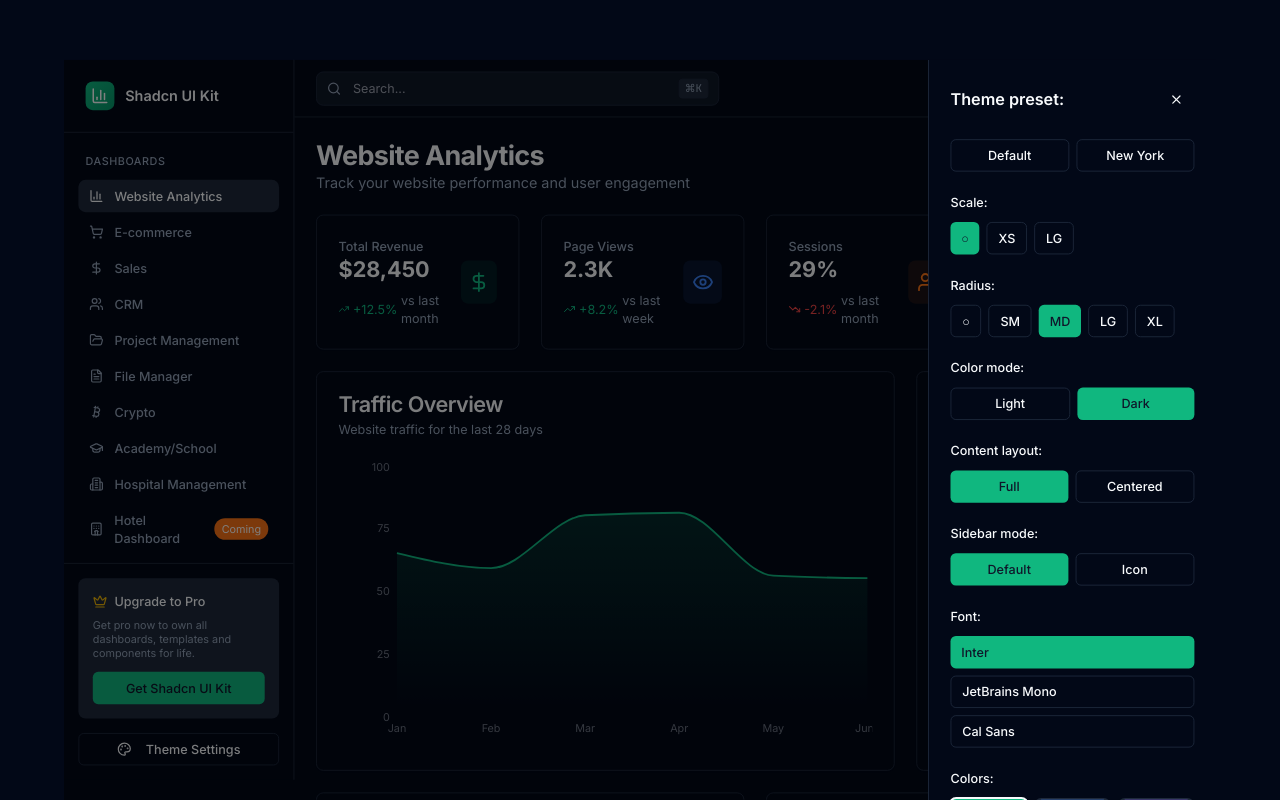
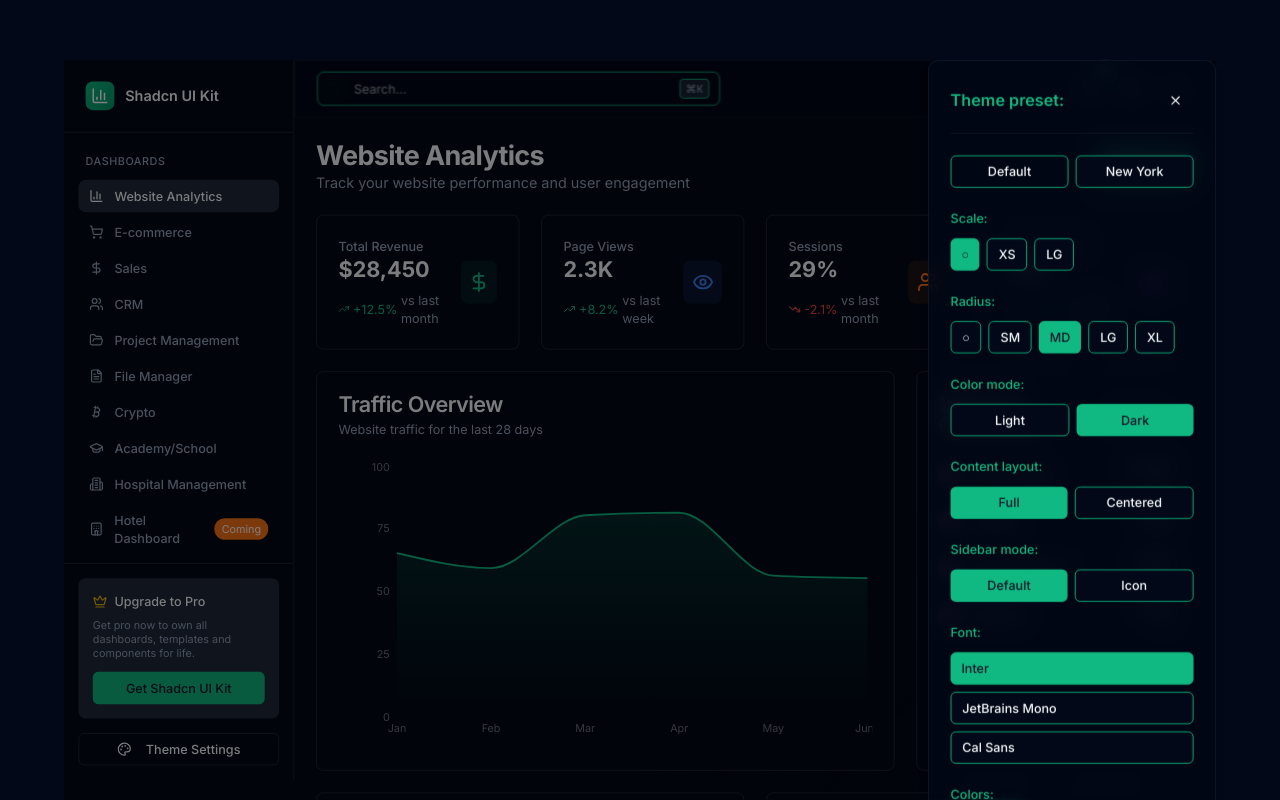
Before and after one commit to abhijitgayen/new-dashboard-ui, a React (Vite) app: page / in a window 1280 px wide. Both pictures are taken after a click on the button "Theme Settings". Shown: the top 800 px of the page. Built offline with nearby package versions, Linux system fonts and the light colour scheme.

Commit message:
Refactor: Apply accent color and improve UI
Apply the accent color to various UI elements and enhance the overall design for a more modern and attractive appearance.

```diff
--- a/src/components/dashboard/ThemePanel.tsx
+++ b/src/components/dashboard/ThemePanel.tsx
@@ -27,12 +27,12 @@ const ThemePanel: React.FC<ThemePanelProps> = ({ isOpen, onClose }) => {
 
   return (
     <div className="fixed inset-0 bg-black/50 z-50 flex items-center justify-end">
-      <div className="w-80 h-full bg-background border-l border-border overflow-y-auto">
+      <div className="w-80 h-full glass-effect border-l border-border/50 overflow-y-auto modern-card">
         <div className="p-6">
-          {/* Header */}
-          <div className="flex items-center justify-between mb-6">
-            <h2 className="text-lg font-semibold">Theme preset:</h2>
-            <Button variant="ghost" size="icon" onClick={onClose}>
+          {/* Header with accent styling */}
+          <div className="flex items-center justify-between mb-6 pb-4 border-b border-border/50">
+            <h2 className="text-lg font-semibold accent-text">Theme preset:</h2>
+            <Button variant="ghost" size="icon" onClick={onClose} className="hover-accent">
               <X className="w-4 h-4" />
             </Button>
           </div>
@@ -44,11 +44,20 @@ const ThemePanel: React.FC<ThemePanelProps> = ({ isOpen, onClose }) => {
                 variant={settings.colorMode === 'light' ? 'default' : 'outline'}
                 size="sm"
                 onClick={() => updateSettings({ colorMode: 'light' as ColorMode })}
-                className="flex-1"
+                className="flex-1 modern-button"
+                style={{
+                  backgroundColor: settings.colorMode === 'light' ? 'var(--accent-color)' : undefined,
+                  borderColor: 'var(--accent-color)'
+                } as React.CSSProperties}
               >
                 Default
               </Button>
-              <Button variant="outline" size="sm" className="flex-1">
+              <Button
+                variant="outline"
+                size="sm"
+                className="flex-1 hover-accent"
+                style={{ borderColor: 'var(--accent-color)' } as React.CSSProperties}
+              >
                 New York
               </Button>
             </div>
@@ -56,7 +65,7 @@ const ThemePanel: React.FC<ThemePanelProps> = ({ isOpen, onClose }) => {
 
           {/* Scale */}
           <div className="mb-6">
-            <Label className="text-sm font-medium mb-3 block">Scale:</Label>
+            <Label className="text-sm font-medium mb-3 block accent-text">Scale:</Label>
             <div className="flex gap-2">
               {[
                 { label: '○', value: 'sm' as Scale },
@@ -68,7 +77,11 @@ const ThemePanel: React.FC<ThemePanelProps> = ({ isOpen, onClose }) => {
                   variant={settings.scale === scale.value ? 'default' : 'outline'}
                   size="sm"
                   onClick={() => updateSettings({ scale: scale.value })}
-                  className="px-3"
+                  className="px-3 hover-accent"
+                  style={{
+                    backgroundColor: settings.scale === scale.value ? 'var(--accent-color)' : undefined,
+                    borderColor: 'var(--accent-color)'
+                  } as React.CSSProperties}
                 >
                   {scale.label}
                 </Button>
@@ -78,7 +91,7 @@ const ThemePanel: React.FC<ThemePanelProps> = ({ isOpen, onClose }) => {
 
           {/* Radius */}
           <div className="mb-6">
-            <Label className="text-sm font-medium mb-3 block">Radius:</Label>
+            <Label className="text-sm font-medium mb-3 block accent-text">Radius:</Label>
             <div className="flex gap-2">
               {[
                 { label: '○', value: 'none' as Radius },
@@ -92,7 +105,11 @@ const ThemePanel: React.FC<ThemePanelProps> = ({ isOpen, onClose }) => {
                   variant={settings.radius === radius.value ? 'default' : 'outline'}
                   size="sm"
                   onClick={() => updateSettings({ radius: radius.value })}
-                  className="px-3"
+                  className="px-3 hover-accent"
+                  style={{
+                    backgroundColor: settings.radius === radius.value ? 'var(--accent-color)' : undefined,
+                    borderColor: 'var(--accent-color)'
+                  } as React.CSSProperties}
                 >
                   {radius.label}
                 </Button>
@@ -102,13 +119,17 @@ const ThemePanel: React.FC<ThemePanelProps> = ({ isOpen, onClose }) => {
 
           {/* Color Mode */}
           <div className="mb-6">
-            <Label className="text-sm font-medium mb-3 block">Color mode:</Label>
+            <Label className="text-sm font-medium mb-3 block accent-text">Color mode:</Label>
             <div className="flex gap-2">
               <Button
                 variant={settings.colorMode === 'light' ? 'default' : 'outline'}
                 size="sm"
                 onClick={() => updateSettings({ colorMode: 'light' as ColorMode })}
-                className="flex-1"
+                className="flex-1 hover-accent"
+                style={{
+                  backgroundColor: settings.colorMode === 'light' ? 'var(--accent-color)' : undefined,
+                  borderColor: 'var(--accent-color)'
+                } as React.CSSProperties}
               >
                 Light
               </Button>
@@ -116,7 +137,11 @@ const ThemePanel: React.FC<ThemePanelProps> = ({ isOpen, onClose }) => {
                 variant={settings.colorMode === 'dark' ? 'default' : 'outline'}
                 size="sm"
                 onClick={() => updateSettings({ colorMode: 'dark' as ColorMode })}
-                className="flex-1"
+                className="flex-1 hover-accent"
+                style={{
+                  backgroundColor: settings.colorMode === 'dark' ? 'var(--accent-color)' : undefined,
+                  borderColor: 'var(--accent-color)'
+                } as React.CSSProperties}
               >
                 Dark
               </Button>
@@ -125,13 +150,17 @@ const ThemePanel: React.FC<ThemePanelProps> = ({ isOpen, onClose }) => {
 
           {/* Content Layout */}
           <div className="mb-6">
-            <Label className="text-sm font-medium mb-3 block">Content layout:</Label>
+            <Label className="text-sm font-medium mb-3 block accent-text">Content layout:</Label>
             <div className="flex gap-2">
               <Button
                 variant={settings.contentLayout === 'full' ? 'default' : 'outline'}
                 size="sm"
                 onClick={() => updateSettings({ contentLayout: 'full' as ContentLayout })}
-                className="flex-1"
+                className="flex-1 hover-accent"
+                style={{
+                  backgroundColor: settings.contentLayout === 'full' ? 'var(--accent-color)' : undefined,
+                  borderColor: 'var(--accent-color)'
+                } as React.CSSProperties}
               >
                 Full
               </Button>
@@ -139,7 +168,11 @@ const ThemePanel: React.FC<ThemePanelProps> = ({ isOpen, onClose }) => {
                 variant={settings.contentLayout === 'centered' ? 'default' : 'outline'}
                 size="sm"
                 onClick={() => updateSettings({ contentLayout: 'centered' as ContentLayout })}
-                className="flex-1"
+                className="flex-1 hover-accent"
+                style={{
+                  backgroundColor: settings.contentLayout === 'centered' ? 'var(--accent-color)' : undefined,
+                  borderColor: 'var(--accent-color)'
+                } as React.CSSProperties}
               >
                 Centered
               </Button>
@@ -148,13 +181,17 @@ const ThemePanel: React.FC<ThemePanelProps> = ({ isOpen, onClose }) => {
 
           {/* Sidebar Mode */}
           <div className="mb-6">
-            <Label className="text-sm font-medium mb-3 block">Sidebar mode:</Label>
+            <Label className="text-sm font-medium mb-3 block accent-text">Sidebar mode:</Label>
             <div className="flex gap-2">
               <Button
                 variant={settings.sidebarMode === 'default' ? 'default' : 'outline'}
                 size="sm"
                 onClick={() => updateSettings({ sidebarMode: 'default' as SidebarMode })}
-                className="flex-1"
+                className="flex-1 hover-accent"
+                style={{
+                  backgroundColor: settings.sidebarMode === 'default' ? 'var(--accent-color)' : undefined,
+                  borderColor: 'var(--accent-color)'
+                } as React.CSSProperties}
               >
                 Default
               </Button>
@@ -162,7 +199,11 @@ const ThemePanel: React.FC<ThemePanelProps> = ({ isOpen, onClose }) => {
                 variant={settings.sidebarMode === 'icon' ? 'default' : 'outline'}
                 size="sm"
                 onClick={() => updateSettings({ sidebarMode: 'icon' as SidebarMode })}
-                className="flex-1"
+                className="flex-1 hover-accent"
+                style={{
+                  backgroundColor: settings.sidebarMode === 'icon' ? 'var(--accent-color)' : undefined,
+                  borderColor: 'var(--accent-color)'
+                } as React.CSSProperties}
               >
                 Icon
               </Button>
@@ -171,7 +212,7 @@ const ThemePanel: React.FC<ThemePanelProps> = ({ isOpen, onClose }) => {
 
           {/* Font Family */}
           <div className="mb-6">
-            <Label className="text-sm font-medium mb-3 block">Font:</Label>
+            <Label className="text-sm font-medium mb-3 block accent-text">Font:</Label>
             <div className="space-y-2">
               {[
                 { label: 'Inter', value: 'sans' as FontFamily },
@@ -183,7 +224,11 @@ const ThemePanel: React.FC<ThemePanelProps> = ({ isOpen, onClose }) => {
                   variant={settings.fontFamily === font.value ? 'default' : 'outline'}
                   size="sm"
                   onClick={() => updateSettings({ fontFamily: font.value })}
-                  className="w-full justify-start"
+                  className="w-full justify-start hover-accent"
+                  style={{
+                    backgroundColor: settings.fontFamily === font.value ? 'var(--accent-color)' : undefined,
+                    borderColor: 'var(--accent-color)'
+                  } as React.CSSProperties}
                 >
                   {font.label}
                 </Button>
@@ -191,18 +236,18 @@ const ThemePanel: React.FC<ThemePanelProps> = ({ isOpen, onClose }) => {
             </div>
           </div>
 
-          {/* Color Palette */}
+          {/* Color Palette with enhanced styling */}
           <div className="mb-6">
-            <Label className="text-sm font-medium mb-3 block">Colors:</Label>
+            <Label className="text-sm font-medium mb-3 block accent-text">Colors:</Label>
             <div className="grid grid-cols-3 gap-2">
               {colorOptions.map((color) => (
                 <button
                   key={color.value}
                   onClick={() => updateSettings({ accentColor: color.value })}
-                  className={`w-full h-10 rounded-lg border-2 transition-all ${
+                  className={`w-full h-10 rounded-lg border-2 transition-all duration-300 hover:scale-110 hover:shadow-lg ${
                     settings.accentColor === color.value
-                      ? 'border-foreground scale-105'
-                      : 'border-border hover:border-muted-foreground'
+                      ? 'border-foreground scale-105 accent-glow'
+                      : 'border-border/50 hover:border-muted-foreground'
                   }`}
                   style={{ backgroundColor: color.value }}
                   title={color.name}
@@ -211,30 +256,41 @@ const ThemePanel: React.FC<ThemePanelProps> = ({ isOpen, onClose }) => {
             </div>
           </div>
 
-          {/* Action Buttons */}
+          {/* Action Buttons with modern styling */}
           <div className="space-y-2">
-            <Button variant="outline" className="w-full" onClick={resetToDefault}>
+            <Button
+              variant="outline"
+              className="w-full hover-accent"
+              onClick={resetToDefault}
+              style={{ borderColor: 'var(--accent-color)' } as React.CSSProperties}
+            >
               Reset to Default
             </Button>
-            <Button className="w-full">
+            <Button
+              className="w-full modern-button"
+              style={{ backgroundColor: 'var(--accent-color)' } as React.CSSProperties}
+            >
               <Download className="w-4 h-4 mr-2" />
               Download
             </Button>
           </div>
 
-          {/* Status Cards */}
+          {/* Status Cards with accent styling */}
           <div className="mt-6 space-y-3">
             {[
-              { label: 'New Tickets', value: '40', color: 'bg-emerald-500' },
-              { label: 'Open Tickets', value: '25', color: 'bg-orange-500' },
-              { label: 'Response Time', value: '1 Day', color: 'bg-blue-500' }
-            ].map((item) => (
-              <Card key={item.label} className="p-3">
+              { label: 'New Tickets', value: '40', color: 'var(--accent-color)' },
+              { label: 'Open Tickets', value: '25', color: '#f59e0b' },
+              { label: 'Response Time', value: '1 Day', color: '#3b82f6' }
+            ].map((item, index) => (
+              <Card key={item.label} className="p-3 modern-card hover-accent">
                 <div className="flex items-center gap-3">
-                  <div className={`w-3 h-3 rounded-full ${item.color}`} />
+                  <div
+                    className="w-3 h-3 rounded-full"
+                    style={{ backgroundColor: index === 0 ? item.color : item.color }}
+                  />
                   <div className="flex-1">
                     <div className="text-sm text-muted-foreground">{item.label}</div>
-                    <div className="font-semibold">{item.value}</div>
+                    <div className="font-semibold accent-text">{item.value}</div>
                   </div>
                 </div>
               </Card>
--- a/src/index.css
+++ b/src/index.css
@@ -95,7 +95,7 @@
     font-family: var(--font-family, 'Inter, system-ui, sans-serif');
   }
 
-  /* Custom scrollbar */
+  /* Custom scrollbar with accent color */
   ::-webkit-scrollbar {
     width: 6px;
   }
@@ -105,11 +105,55 @@
   }
 
   ::-webkit-scrollbar-thumb {
-    @apply bg-muted-foreground/30 rounded-full;
+    background-color: var(--accent-color);
+    @apply rounded-full opacity-60;
   }
 
   ::-webkit-scrollbar-thumb:hover {
-    @apply bg-muted-foreground/50;
+    background-color: var(--accent-color);
+    @apply opacity-80;
+  }
+}
+
+/* Modern accent utilities */
+@layer utilities {
+  .accent-text {
+    color: var(--accent-color);
+  }
+
+  .accent-bg {
+    background-color: var(--accent-color);
+  }
+
+  .accent-border {
+    border-color: var(--accent-color);
+  }
+
+  .accent-glow {
+    box-shadow: 0 0 20px var(--accent-color);
+  }
+
+  .accent-gradient {
+    background: linear-gradient(135deg, var(--accent-color), rgba(var(--accent-color-rgb), 0.6));
+  }
+
+  .modern-card {
+    @apply bg-card/50 backdrop-blur-sm border border-border/50 rounded-xl shadow-lg hover:shadow-xl transition-all duration-300;
+    border-left: 3px solid var(--accent-color);
+  }
+
+  .modern-button {
+    @apply relative overflow-hidden transition-all duration-300 hover:shadow-lg;
+    background: linear-gradient(135deg, var(--accent-color), rgba(var(--accent-color-rgb), 0.8));
+  }
+
+  .modern-input {
+    @apply border-border/50 focus:border-opacity-100 transition-all duration-300;
+    border-color: var(--accent-color);
+  }
+
+  .accent-pulse {
+    animation: accent-pulse 2s infinite;
   }
 }
 
@@ -119,8 +163,32 @@
   100% { background-position: calc(200px + 100%) 0; }
 }
 
+@keyframes accent-pulse {
+  0%, 100% {
+    box-shadow: 0 0 0 0 var(--accent-color);
+  }
+  50% {
+    box-shadow: 0 0 0 10px transparent;
+  }
+}
+
 .animate-shimmer {
   background: linear-gradient(90deg, transparent, rgba(255,255,255,0.1), transparent);
   background-size: 200px 100%;
   animation: shimmer 1.5s infinite;
 }
+
+/* Modern glass effect */
+.glass-effect {
+  @apply bg-background/80 backdrop-blur-md border border-border/50;
+}
+
+/* Accent hover effects */
+.hover-accent {
+  @apply transition-all duration-300 hover:scale-105;
+}
+
+.hover-accent:hover {
+  color: var(--accent-color);
+  box-shadow: 0 4px 20px rgba(var(--accent-color-rgb), 0.3);
+}
--- a/src/pages/Index.tsx
+++ b/src/pages/Index.tsx
@@ -21,38 +21,45 @@ const DashboardContent = () => {
 
       {/* Main Content */}
       <div className="flex-1 flex flex-col">
-        {/* Header */}
-        <header className="h-16 border-b border-border flex items-center justify-between px-6">
-          <div className="flex items-center flex-1 max-w-md">
+        {/* Header with modern styling */}
+        <header className="h-16 glass-effect border-b border-border/50 flex items-center justify-between px-6 relative">
+          {/* Accent gradient overlay */}
+          <div className="absolute inset-0 bg-gradient-to-r from-transparent via-accent-color/5 to-transparent opacity-50"></div>
+
+          <div className="flex items-center flex-1 max-w-md relative z-10">
             <div className="relative w-full">
-              <Search className="absolute left-3 top-1/2 transform -translate-y-1/2 text-muted-foreground w-4 h-4" />
+              <Search className="absolute left-3 top-1/2 transform -translate-y-1/2 w-4 h-4 accent-text" />
               <input
                 type="text"
                 placeholder="Search..."
-                className="w-full pl-10 pr-4 py-2 bg-muted/50 border border-border rounded-lg focus:outline-none focus:ring-2 focus:ring-emerald-500 text-sm"
+                className="w-full pl-10 pr-4 py-2 glass-effect border modern-input rounded-lg focus:outline-none focus:ring-2 text-sm transition-all duration-300"
+                style={{
+                  '--tw-ring-color': 'var(--accent-color)',
+                  borderColor: 'var(--accent-color)'
+                } as React.CSSProperties}
               />
-              <kbd className="absolute right-3 top-1/2 transform -translate-y-1/2 text-xs text-muted-foreground bg-muted px-1.5 py-0.5 rounded border">
+              <kbd className="absolute right-3 top-1/2 transform -translate-y-1/2 text-xs text-muted-foreground bg-muted/80 px-1.5 py-0.5 rounded border accent-border">
                 ⌘K
               </kbd>
             </div>
           </div>
 
-          <div className="flex items-center gap-2">
-            <Button variant="ghost" size="icon" className="relative">
+          <div className="flex items-center gap-2 relative z-10">
+            <Button variant="ghost" size="icon" className="relative hover-accent">
               <Bell className="w-4 h-4" />
-              <span className="absolute -top-1 -right-1 w-3 h-3 bg-red-500 rounded-full text-xs"></span>
+              <span className="absolute -top-1 -right-1 w-3 h-3 accent-bg rounded-full text-xs accent-pulse"></span>
             </Button>
-            <Button variant="ghost" size="icon">
+            <Button variant="ghost" size="icon" className="hover-accent">
               <Settings className="w-4 h-4" />
             </Button>
-            <Button variant="ghost" size="icon">
+            <Button variant="ghost" size="icon" className="hover-accent">
               <User className="w-4 h-4" />
             </Button>
           </div>
         </header>
 
-        {/* Main Content Area */}
-        <main className={`flex-1 p-6 overflow-y-auto ${
+        {/* Main Content Area with enhanced styling */}
+        <main className={`flex-1 p-6 overflow-y-auto bg-gradient-to-br from-background via-background to-accent-color/5 ${
           settings.contentLayout === 'centered' ? 'max-w-7xl mx-auto w-full' : ''
         }`}>
           <AnalyticsWidgets />
```
